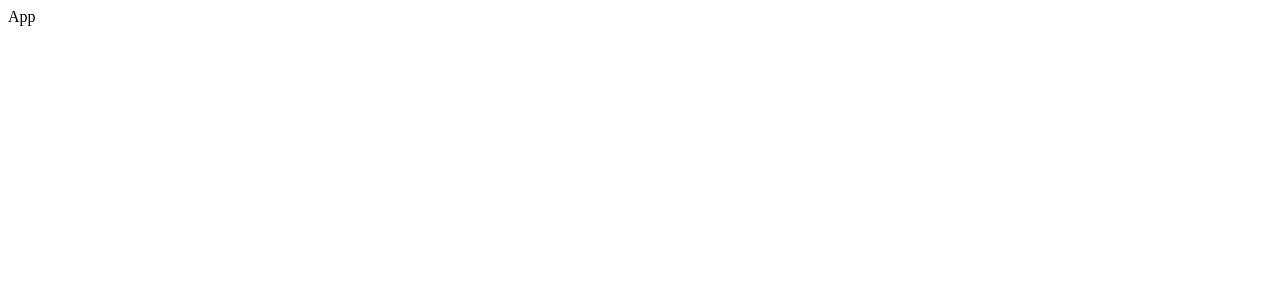
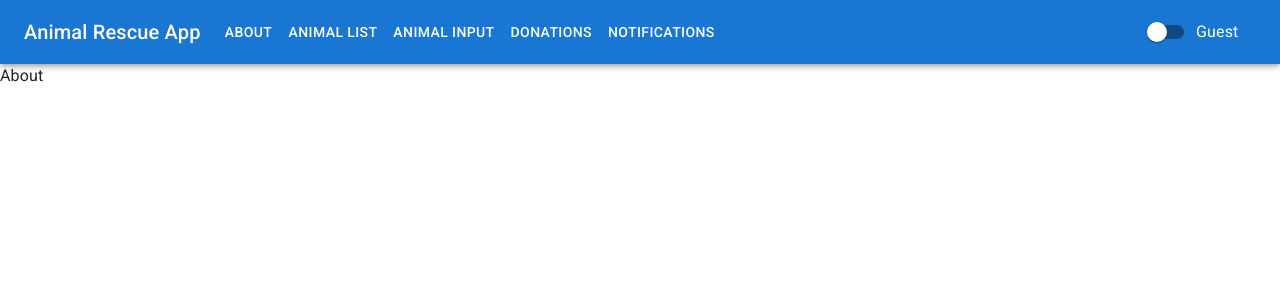
Before and after one commit to matluk/animal_rescue_app, a React (Vite) app: page / in a window 1280 px wide. Shown: the top 300 px of the page. Built offline with nearby package versions, Linux system fonts and the light colour scheme.

Commit message:
setup router and navigation

```diff
--- a/package.json
+++ b/package.json
@@ -15,8 +15,12 @@
     "@fontsource/roboto": "^4.5.8",
     "@mui/icons-material": "^5.11.16",
     "@mui/material": "^5.12.2",
+    "localforage": "^1.10.0",
+    "match-sorter": "^6.3.1",
     "react": "^18.2.0",
-    "react-dom": "^18.2.0"
+    "react-dom": "^18.2.0",
+    "react-router-dom": "^6.11.0",
+    "sort-by": "^1.2.0"
   },
   "devDependencies": {
     "@types/react": "^18.0.28",
--- a/src/App.jsx
+++ b/src/App.jsx
@@ -1,5 +1,46 @@
+import { useState } from "react";
+import { createBrowserRouter, RouterProvider } from "react-router-dom";
+import About from "./components/About/About.jsx";
+import AnimalList from "./components/AnimalList/AnimalList.jsx";
+import AnimalInput from "./components/AnimalInput/AnimalInput.jsx";
+import Notifications from "./components/Notifications/Notifications.jsx";
+import Donations from "./components/Donations/Donations.jsx";
+import AppBar from "./components/AppBar.jsx";
+import { UserRoleContext } from "./utils/role.js";
+import routes from "./routes.js";
+
+const router = createBrowserRouter([
+  {
+    path: routes.about.path,
+    element: <About />,
+  },
+  {
+    path: routes.animalList.path,
+    element: <AnimalList />,
+  },
+  {
+    path: routes.animalInput.path,
+    element: <AnimalInput />,
+  },
+  {
+    path: routes.donations.path,
+    element: <Donations />,
+  },
+  {
+    path: routes.notifications.path,
+    element: <Notifications />,
+  },
+]);
+
 function App() {
-  return <div>App</div>;
+  const [isAdmin, setIsAdmin] = useState(false);
+
+  return (
+    <UserRoleContext.Provider value={isAdmin}>
+      <AppBar setIsAdmin={setIsAdmin} router={router} />
+      <RouterProvider router={router} />
+    </UserRoleContext.Provider>
+  );
 }
 
 export default App;
--- /dev/null
+++ b/src/components/About/About.jsx
@@ -0,0 +1,3 @@
+export default function About() {
+  return <div>About</div>;
+}
--- /dev/null
+++ b/src/components/AnimalInput/AnimalInput.jsx
@@ -0,0 +1,3 @@
+export default function AnimalInput() {
+  return <div>AnimalInput</div>;
+}
--- /dev/null
+++ b/src/components/AnimalList/AnimalList.jsx
@@ -0,0 +1,3 @@
+export default function AnimalList() {
+  return <div>AnimalList</div>;
+}
--- /dev/null
+++ b/src/components/AppBar.jsx
@@ -0,0 +1,123 @@
+import { useContext, useState } from "react";
+import AppBar from "@mui/material/AppBar";
+import Box from "@mui/material/Box";
+import CssBaseline from "@mui/material/CssBaseline";
+import Divider from "@mui/material/Divider";
+import Drawer from "@mui/material/Drawer";
+import IconButton from "@mui/material/IconButton";
+import List from "@mui/material/List";
+import ListItem from "@mui/material/ListItem";
+import ListItemButton from "@mui/material/ListItemButton";
+import ListItemText from "@mui/material/ListItemText";
+import MenuIcon from "@mui/icons-material/Menu";
+import Toolbar from "@mui/material/Toolbar";
+import Typography from "@mui/material/Typography";
+import Button from "@mui/material/Button";
+import Switch from "@mui/material/Switch";
+import { UserRoleContext } from "../utils/role";
+import routes from "../routes";
+
+const drawerWidth = 240;
+const appTitle = "Animal Rescue App";
+
+function DrawerAppBar(props) {
+  const isAdmin = useContext(UserRoleContext);
+  const [mobileOpen, setMobileOpen] = useState(false);
+  const { window } = props;
+
+  const handleDrawerToggle = () => {
+    setMobileOpen((prevState) => !prevState);
+  };
+
+  const drawer = (
+    <Box onClick={handleDrawerToggle} sx={{ textAlign: "center" }}>
+      <Typography variant="h6" sx={{ my: 2 }}>
+        {appTitle}
+      </Typography>
+      <Divider />
+      <List>
+        {Object.values(routes).map((item) => (
+          <ListItem key={item.name} disablePadding>
+            <ListItemButton sx={{ textAlign: "center" }}>
+              <ListItemText
+                primary={item.name}
+                onClick={() => props.router.navigate(item.path)}
+              />
+            </ListItemButton>
+          </ListItem>
+        ))}
+      </List>
+    </Box>
+  );
+
+  const container =
+    window !== undefined ? () => window().document.body : undefined;
+
+  return (
+    <Box sx={{ display: "flex" }}>
+      <CssBaseline />
+      <AppBar component="nav">
+        <Toolbar>
+          <IconButton
+            color="inherit"
+            aria-label="open drawer"
+            edge="start"
+            onClick={handleDrawerToggle}
+            sx={{ mr: 2, display: { xs: "block", md: "none" } }}
+          >
+            <MenuIcon />
+          </IconButton>
+          <Typography
+            variant="h6"
+            component="div"
+            sx={{ display: { xs: "none", sm: "block" }, textAlign: "center" }}
+          >
+            {appTitle}
+          </Typography>
+          <Box sx={{ display: { md: "block", xs: "none" }, marginLeft: 2 }}>
+            {Object.values(routes).map((item) => (
+              <Button
+                key={item.name}
+                sx={{ color: "#fff" }}
+                onClick={() => props.router.navigate(item.path)}
+              >
+                {item.name}
+              </Button>
+            ))}
+          </Box>
+          <Switch
+            sx={{ marginLeft: "auto" }}
+            checked={isAdmin}
+            color="default"
+            onChange={() => props.setIsAdmin((prev) => !prev)}
+            aria-label="login switch"
+          />
+          <Box sx={{ minWidth: "60px" }}>{isAdmin ? "Admin" : "Guest"}</Box>
+        </Toolbar>
+      </AppBar>
+      <Box component="nav">
+        <Drawer
+          container={container}
+          variant="temporary"
+          open={mobileOpen}
+          onClose={handleDrawerToggle}
+          ModalProps={{
+            keepMounted: true, // Better open performance on mobile.
+          }}
+          sx={{
+            display: { xs: "block", md: "none" },
+            "& .MuiDrawer-paper": {
+              boxSizing: "border-box",
+              width: drawerWidth,
+            },
+          }}
+        >
+          {drawer}
+        </Drawer>
+      </Box>
+      <Box component="main" sx={{ p: 4 }}></Box>
+    </Box>
+  );
+}
+
+export default DrawerAppBar;
--- /dev/null
+++ b/src/components/Donations/Donations.jsx
@@ -0,0 +1,3 @@
+export default function Donations() {
+  return <div>Donations</div>;
+}
--- /dev/null
+++ b/src/components/Notifications/Notifications.jsx
@@ -0,0 +1,3 @@
+export default function Notifications() {
+  return <div>Notifications</div>;
+}
--- a/src/main.jsx
+++ b/src/main.jsx
@@ -1,7 +1,6 @@
 import React from 'react'
 import ReactDOM from 'react-dom/client'
 import App from './App.jsx'
-
 
 import '@fontsource/roboto/300.css';
 import '@fontsource/roboto/400.css';
--- /dev/null
+++ b/src/routes.js
@@ -0,0 +1,22 @@
+export default {
+  about: {
+    path: "/",
+    name: "About"
+  },
+  animalList: {
+    path: "/animal-list",
+    name: "Animal List"
+  },
+  animalInput: {
+    path: "/animal-input",
+    name: "Animal Input"
+  },
+  donations: {
+    path: "/donations",
+    name: "Donations"
+  },
+  notifications: {
+    path: "/notifications",
+    name: "Notifications"
+  },
+};
--- /dev/null
+++ b/src/utils/role.js
@@ -0,0 +1,3 @@
+import { createContext } from "react";
+
+export const UserRoleContext = createContext();
```
Also changed, not shown: .eslintrc.cjs, 1 other file (tests, documents, lock files or other folders).
